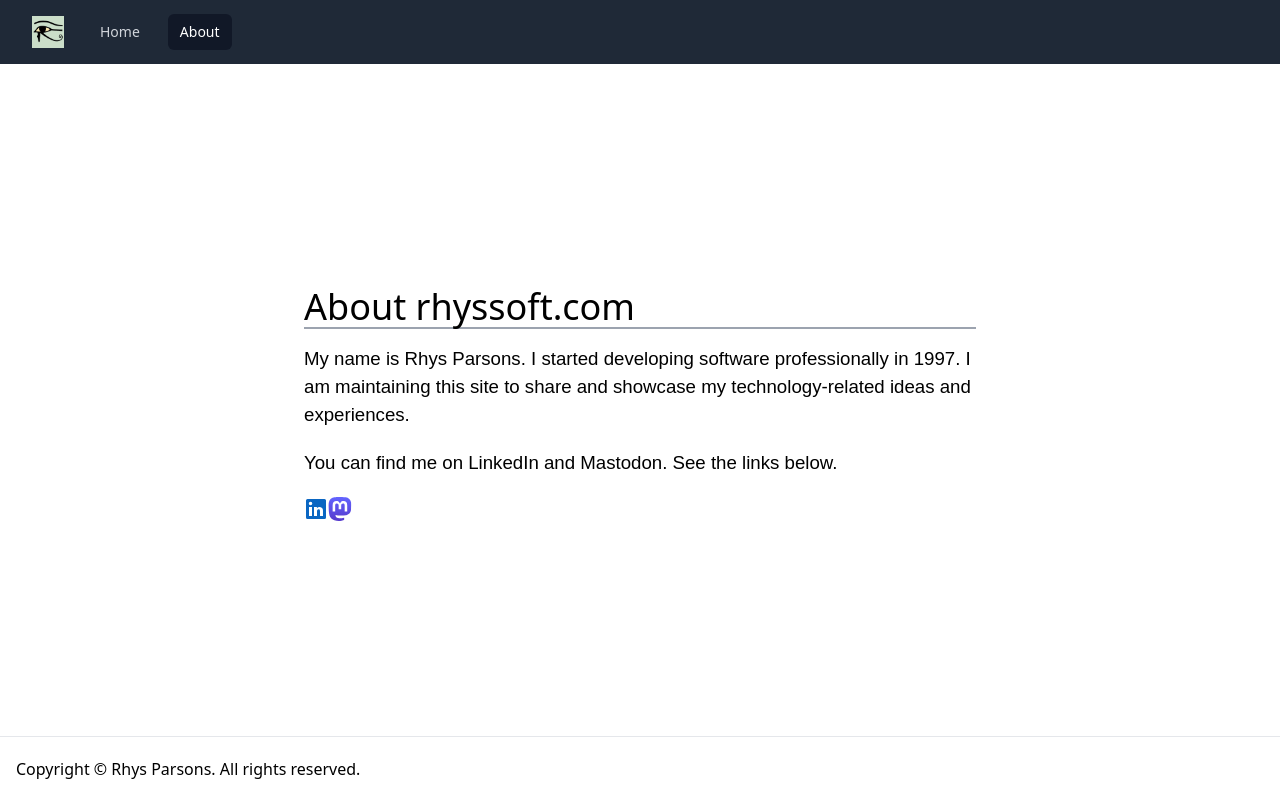
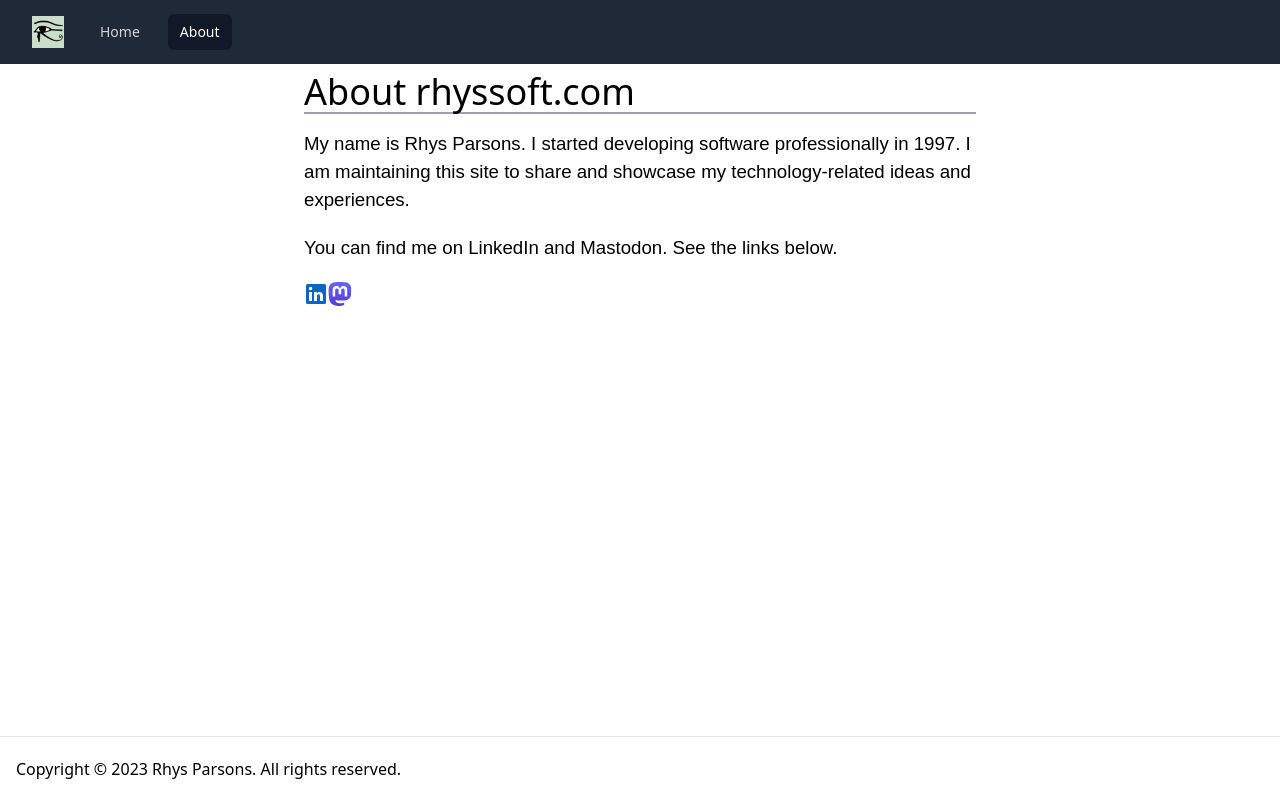
Before and after one commit to rhysgp/rhyssoft.com, a Nuxt app: page /about in a window 1280 px wide. Built offline with nearby package versions, Linux system fonts and the light colour scheme.

Commit message:
Fix layout issues.

```diff
--- a/app.vue
+++ b/app.vue
@@ -28,13 +28,11 @@
       </div>
     </nav>
 
-    <div>
-      <NuxtPage />
-    </div>
+    <NuxtPage />
 
     <!-- Footer -->
     <footer class="flex items-center min-h-16 p-4 border-t border-gray-200">
-      <span class="inline-block">Copyright &copy; Rhys Parsons. All rights reserved.</span>
+      <span class="inline-block">Copyright &copy; 2023 Rhys Parsons. All rights reserved.</span>
     </footer>
 
   </div>
--- a/components/Content.vue
+++ b/components/Content.vue
@@ -9,7 +9,11 @@ const props = defineProps({
 </script>
 
 <template>
-  <div class="mx-auto max-w-2xl pt-2">
+  <div class="mx-auto max-w-2xl pt-2 content-panel">
     <slot/>
   </div>
 </template>
+
+<style scoped>
+  .content-panel { min-height: calc(100% - 64px - 64px) }
+</style>
```
